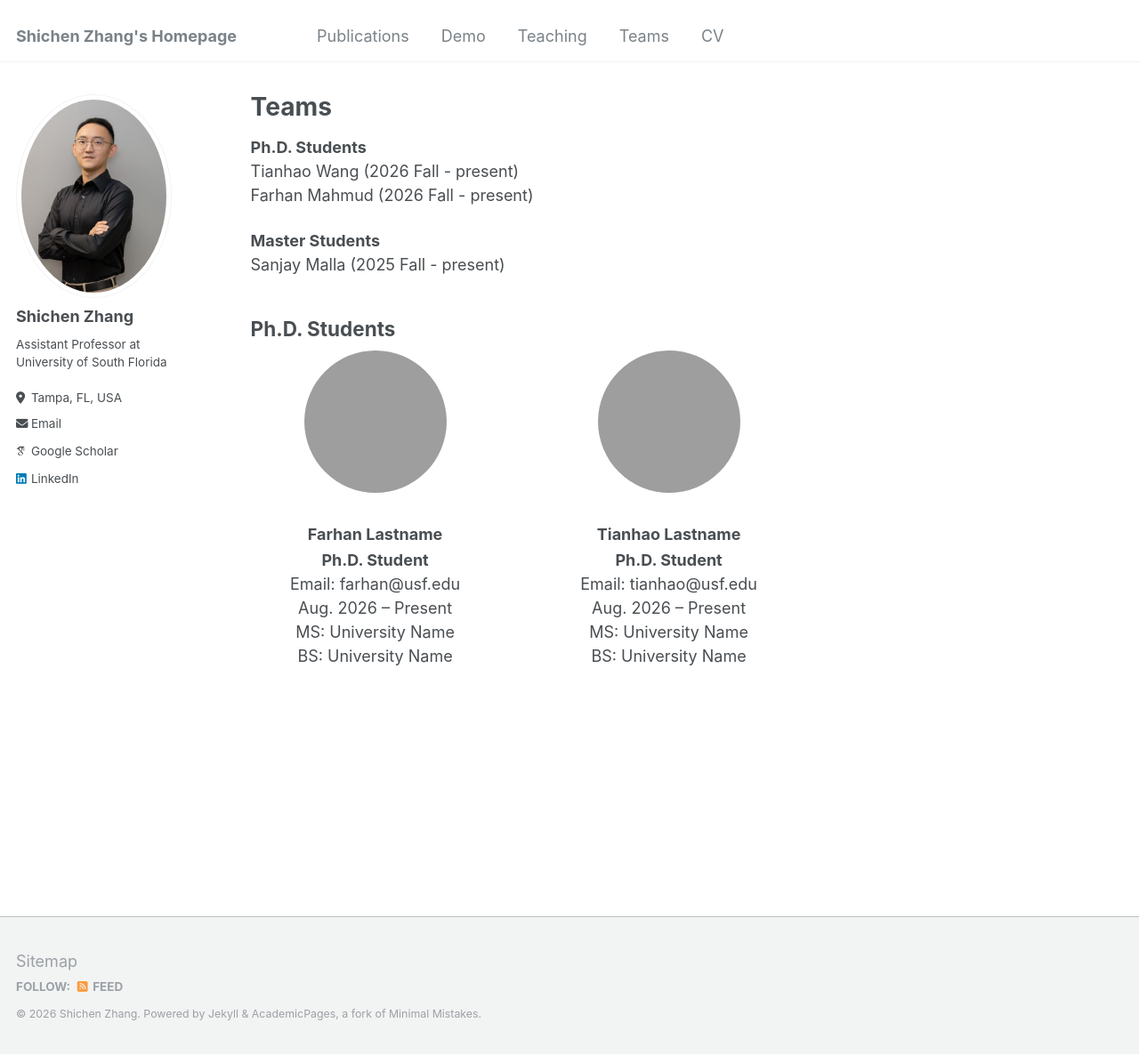
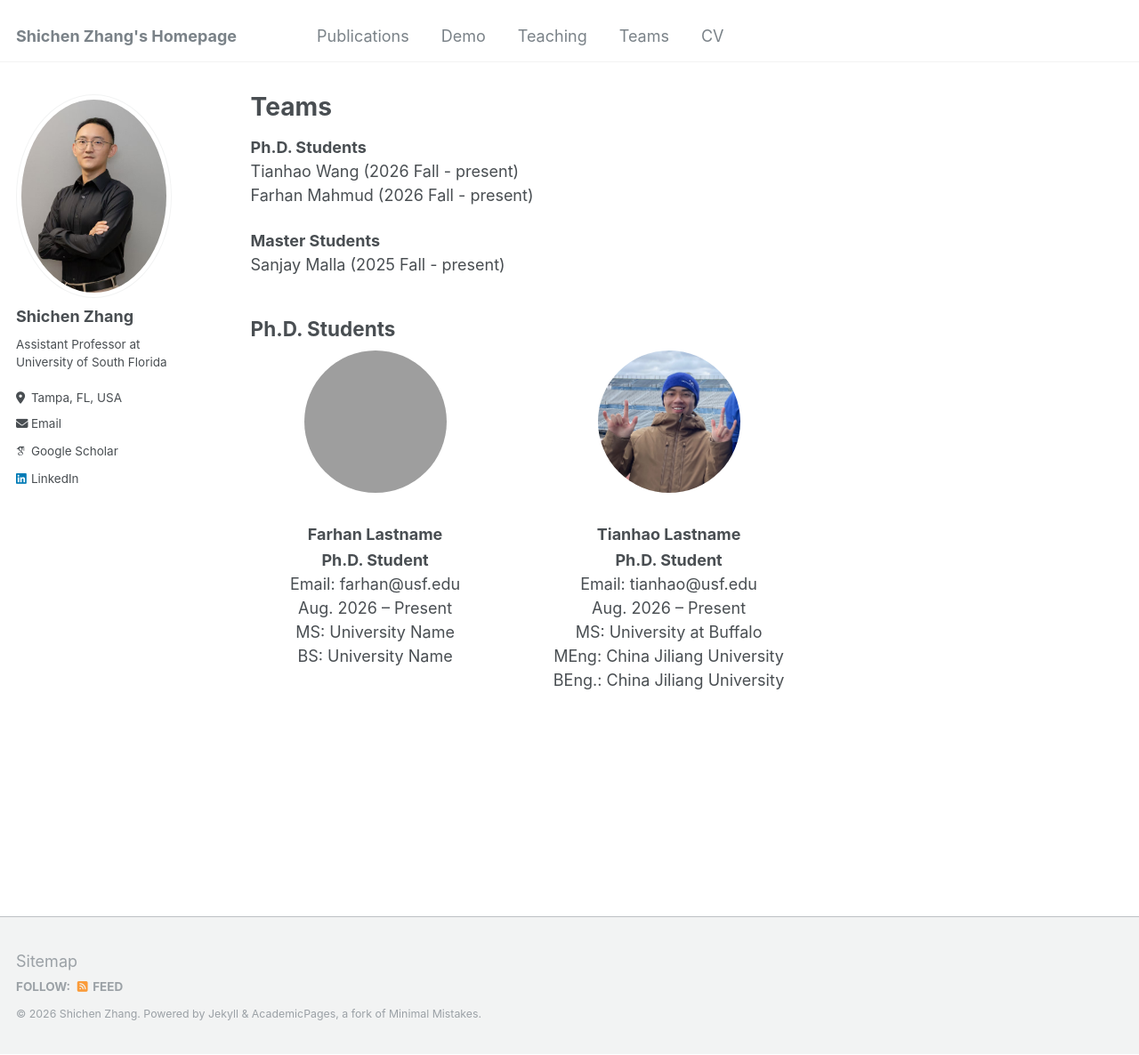
Before and after one commit to sczhang6/sczhang6.github.io, a Jekyll site: the page built from _pages/Teams.md, in a window 1280 px wide and 1186 px high. Shown: the whole window at 89% size. Built offline with Jekyll 4.4.1, drawn with Linux system fonts in a browser that asks for light colours; some web fonts are replaced; grey boxes are pictures that could not be loaded.

Commit message:
Teams updated

```diff
--- a/_pages/Teams.md
+++ b/_pages/Teams.md
@@ -28,15 +28,16 @@ Sanjay Malla (2025 Fall - present)
   </div>
 
   <div style="width: 280px; text-align: center;">
-    <img src="/images/students/tianhao.jpg"
+    <img src="/images/headshot_tianhao.jpeg"
          style="width: 160px; height: 160px; object-fit: cover; border-radius: 50%;">
 
     <h3 style="margin-bottom: 5px;">Tianhao Lastname</h3>
     <strong>Ph.D. Student</strong><br>
     Email: tianhao@usf.edu<br>
     Aug. 2026 – Present<br>
-    MS: University Name<br>
-    BS: University Name
+    MS: University at Buffalo<br>
+    MEng: China Jiliang University<br>
+    BEng.: China Jiliang University
   </div>
 
 </div>
```
Also changed, not shown: images/headshot_tianhao.jpeg (added), 1 other file.
